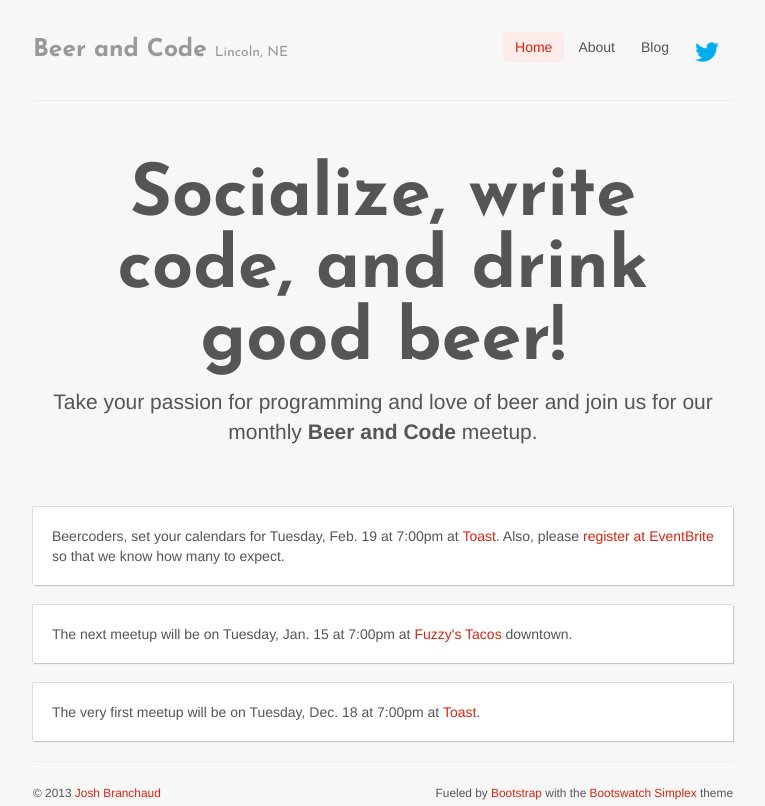
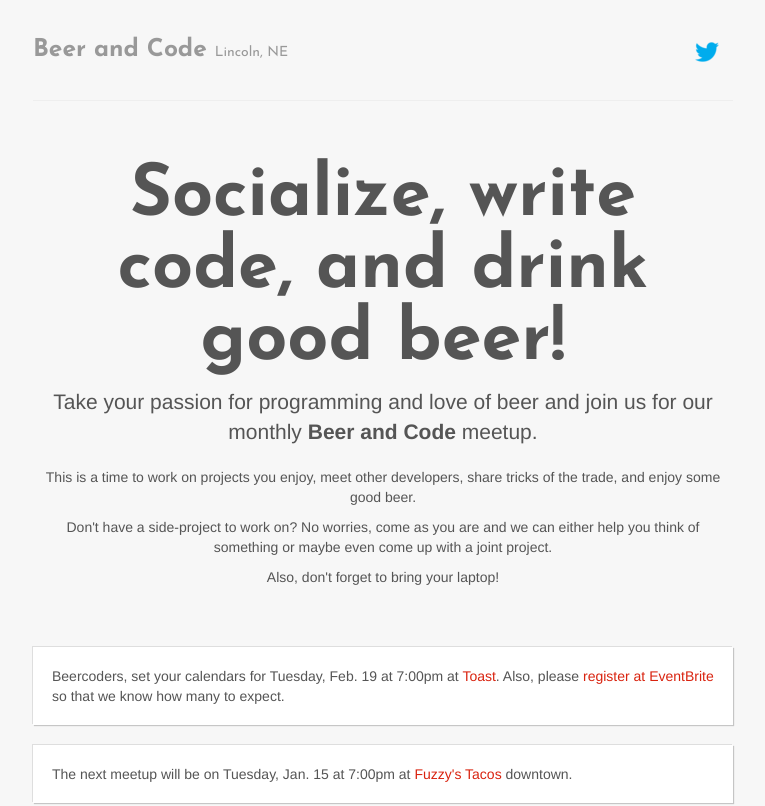
Before and after one commit to beercodelincoln/website, a plain HTML site: page index.html in a window 1280 px wide. Shown: the top 806 px of the page, without its empty margins (257-1022 px from the left). Drawn offline with Linux system fonts and the light colour scheme.

Commit message:
Removed the nav links and put about info on the main page.

```diff
--- a/index.html
+++ b/index.html
@@ -67,9 +67,9 @@
 
             <div class="masthead">
                 <ul class="nav nav-pills pull-right">
-                    <li class="active"><a href="index.html">Home</a></li>
+                    <!--<li class="active"><a href="index.html">Home</a></li>
                     <li><a href="#">About</a></li>
-                    <li><a href="#">Blog</a></li>
+                    <li><a href="#">Blog</a></li>-->
                     <li><a href="http://twitter.com/beercodelincoln"><img src="img/twitter-logo-40x40.png"></a></li>
                 </ul>
                 <h3 class="muted">Beer and Code <small>Lincoln, NE</small></h3>
@@ -82,6 +82,19 @@
                 <p class="lead">
                     Take your passion for programming and love of beer and join
                     us for our monthly <strong>Beer and Code</strong> meetup.
+                </p>
+                <p>
+                    This is a time to work on projects you enjoy, meet
+                    other developers, share tricks of the trade, and enjoy
+                    some good beer.
+                </p>
+                <p>
+                    Don't have a side-project to work on? No worries, come
+                    as you are and we can either help you think of something
+                    or maybe even come up with a joint project.
+                </p>
+                <p>
+                    Also, don't forget to bring your laptop!
                 </p>
             </div>
 
```
